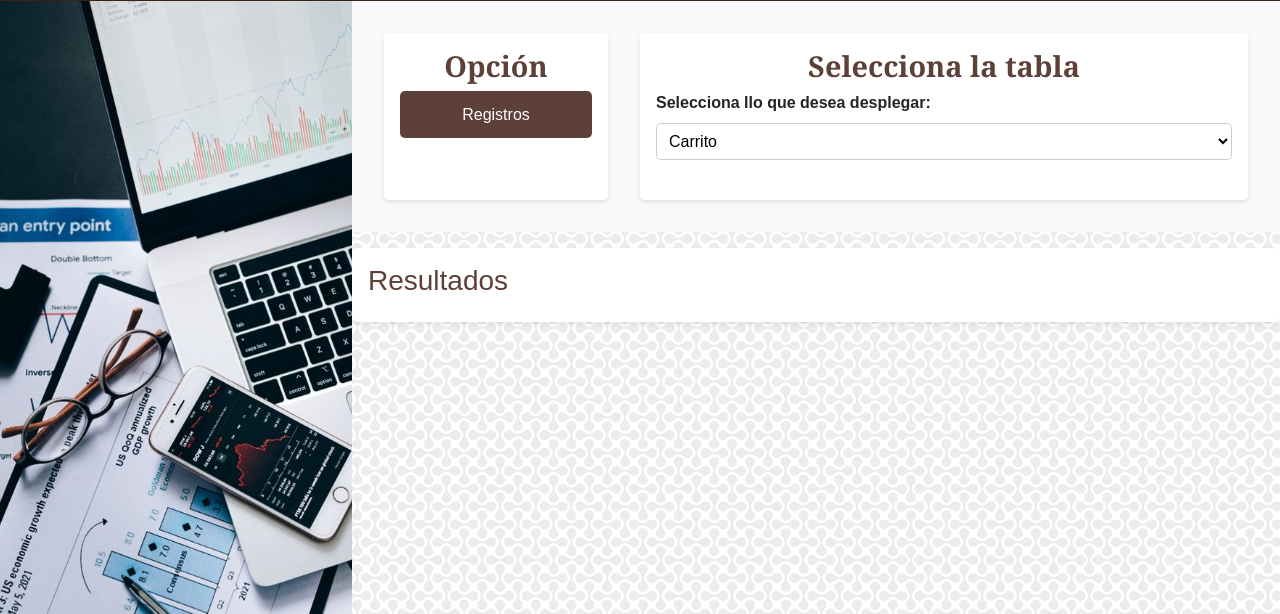
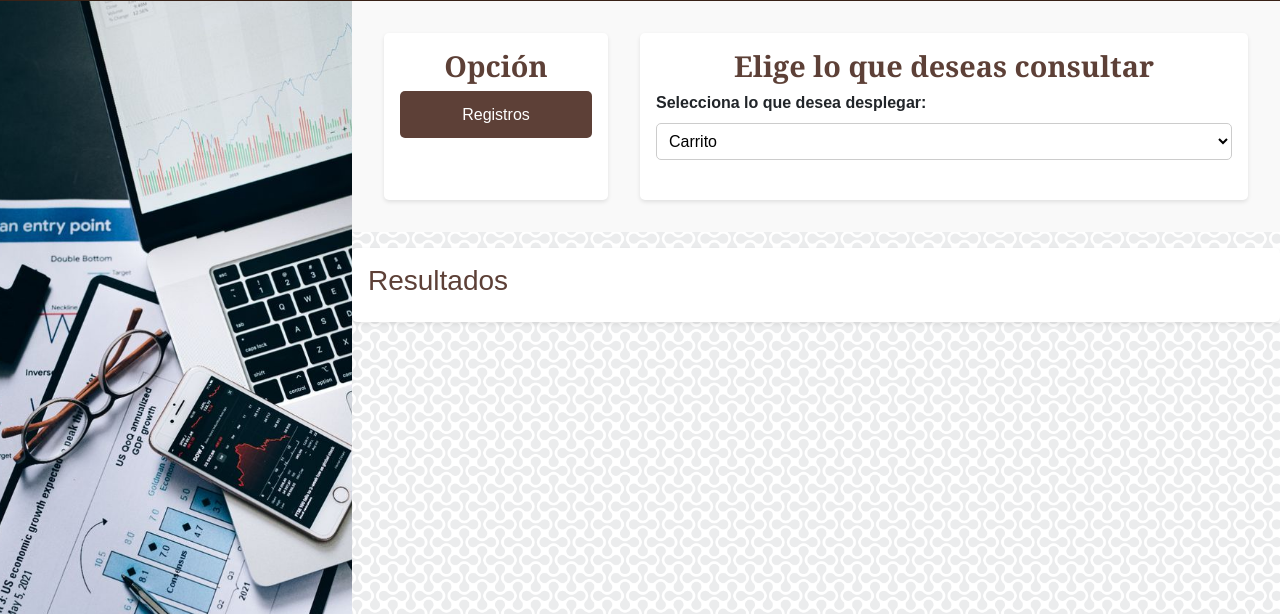
Before and after one commit to Alejandro04P/JVSCP-P5---copia, a website: page public/pages/adminfac.html in a window 1280 px wide. Shown: the part 186-800 px from the top of the page. Drawn offline with nearby package versions, Linux system fonts and the light colour scheme.

Commit message:
cambios adminfac

```diff
--- a/public/pages/adminfac.html
+++ b/public/pages/adminfac.html
@@ -59,11 +59,11 @@
 
                     <!-- Contenido Dinámico -->
                     <section id="crud-content">
-                        <h2 id="crud-content-title">Selecciona la tabla</h2>
+                        <h2 id="crud-content-title">Elige lo que deseas consultar</h2>
 
                         <!-- Selector de Tabla -->
                         <div class="crud-combobox-container">
-                            <label for="table-select">Selecciona llo que desea desplegar:</label>
+                            <label for="table-select">Selecciona lo que desea desplegar:</label>
                             <select id="table-select" class="crud-combobox">
                                 <option value="carrito">Carrito</option>
                                 <option value="factura">Factura</option>
```
